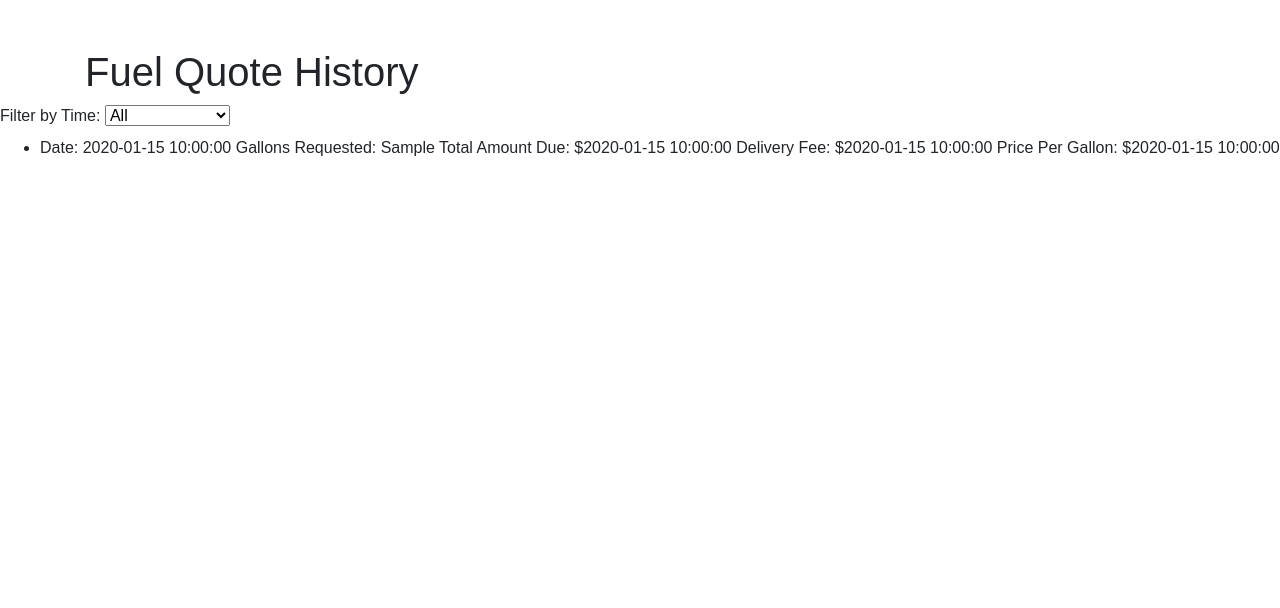
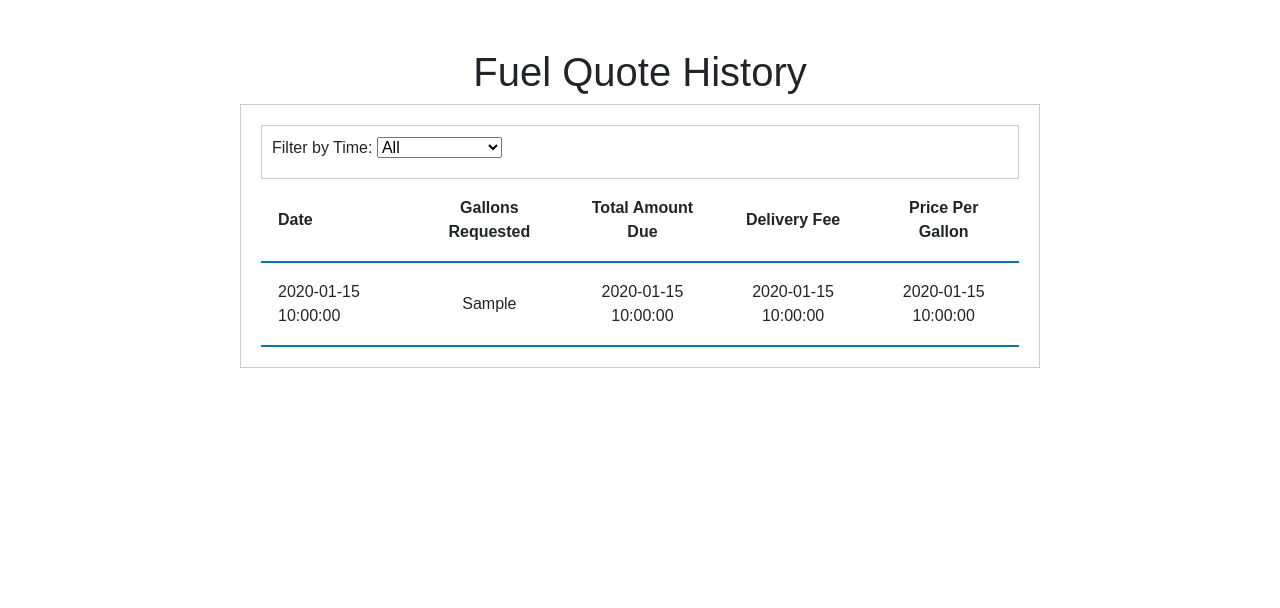
Before and after one commit to rominasbh/SoftwareDesignProj, a Flask app: template templates/fuel_history.html in a window 1280 px wide. Shown: the part 56-664 px from the top of the page. Run offline with Flask 3, Linux system fonts and the light colour scheme; the template is opened without the code that fills it: most values are stand-ins (such as "Sample title", 1, 10 or a date in 2020); some libraries are stand-ins or nearby versions.

Commit message:
updated fuel_history

```diff
--- a/static/css/styles.css
+++ b/static/css/styles.css
@@ -248,19 +248,31 @@ input[type="date"] {
   background: #f9f9f9;
 } */
 
-/* fuel_history Page Styles */
-.fuel_history-container {
-  display: flex;
-  justify-content: center;
-  align-items: center;
-  height: 100vh;
+.fuel-history-container {
+  margin: 0 auto;
+  max-width: 800px;
+  padding: 0 15px;
+  text-align: center;
 }
-.fuel_history-form {
-  /* Similar structure to .login-form for consistency , if you want to change, change all*/
-  width: 100%;
-  max-width: 400px;
+
+.filter-container {
+  border: 1px solid #ccc;
+  padding: 10px;
+}
+.filter-output-container {
+  border: 1px solid #ccc;
   padding: 20px;
-  border: 1px solid #cccccc;
-  border-radius: 5px;
-  background: #f9f9f9;
+  max-width: 800px;
+  margin: 0 auto;
 }
+.quote-table th,
+.quote-table td {
+    padding: 17px;
+    text-align: center;
+    border-bottom: 2px solid rgb(9, 121, 173);
+}
+
+.quote-table th:first-child,
+.quote-table td:first-child {
+    text-align: left;
+}
--- a/templates/fuel_history.html
+++ b/templates/fuel_history.html
@@ -38,11 +38,14 @@
         </div>
     </nav>
 
-    <div class="container mt-5">
+    <div class="container mt-5 fuel-history-container">
         <h1>Fuel Quote History</h1>
     </div>
 
-    <main>
+<main>
+    <!-- Container for the filter and output -->
+    <div class="container filter-output-container">
+        <!-- Filter -->
         <div class="filter-container">
             <label for="time-filter">Filter by Time:</label>
             <select id="time-filter" onchange="filterQuotes()">
@@ -54,27 +57,40 @@
                 <option value="1year">Past year</option>
             </select>
         </div>
+        <!-- Output of the filter in a table -->
+        <table class="quote-table">
+            <thead>
+                <tr>
+                    <th>Date</th>
+                    <th>Gallons Requested</th>
+                    <th>Total Amount Due</th>
+                    <th>Delivery Fee</th>
+                    <th>Price Per Gallon</th>
+                    <!-- Add more table headings as needed -->
+                </tr>
+            </thead>
+            <tbody>
+                {% for quote in user_quotes %}
+                <tr>
+                    <td>{{ quote.date }}</td>
+                    <td>{{ quote.gallons_requested }}</td>
+                    <td>{{ quote.total_amount_due }}</td>
+                    <td>{{ quote.total_amount_due }}</td>
+                    <td>{{ quote.total_amount_due }}</td>
+                    <!-- Add more table cells as needed -->
+                </tr>
+                {% else %}
+                <tr>
+                    <td colspan="5">No fuel quotes found.</td>
+                </tr>
+                {% endfor %}
+            </tbody>
+        </table>
+    </div>
+</main>
 
-        <ul class="quote-list">
-            {% for quote in user_quotes %}
-            <li class="quote-item" data-date="{{ quote.date_js }}">
-                <span class="quote-date">Date: {{ quote.date }}</span>
-                <span class="quote-gallons">Gallons Requested: {{ quote.gallons_requested }}</span>
-                <span class="quote-total">Total Amount Due: ${{ quote.total_amount_due }}</span>
-                <span class="quote-delivery">Delivery Fee: ${{ quote.total_amount_due }}</span>
-                <span class="quote-price">Price Per Gallon: ${{ quote.total_amount_due }}</span>
-                <!-- Implement viewing quote details as needed -->
-
-            </li>
-            {% else %}
-            <li>No fuel quotes found.</li>
-            {% endfor %}
-        </ul>
-
-    </main>
 
     <footer>
-        <!-- Footer content if needed -->
     </footer>
 
     <script>
```
